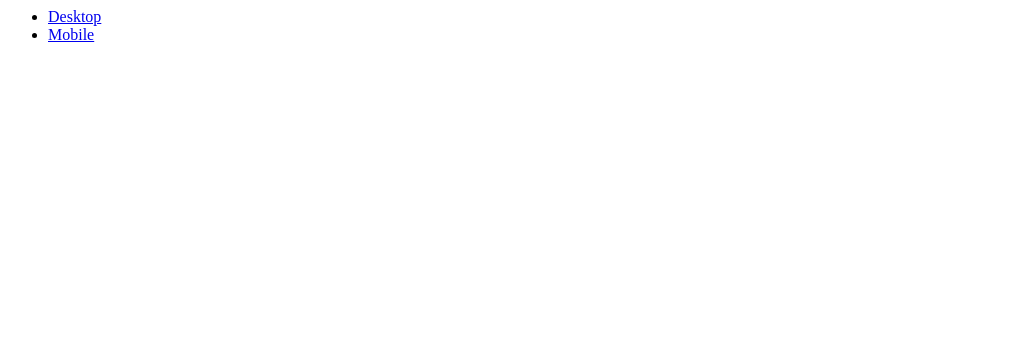
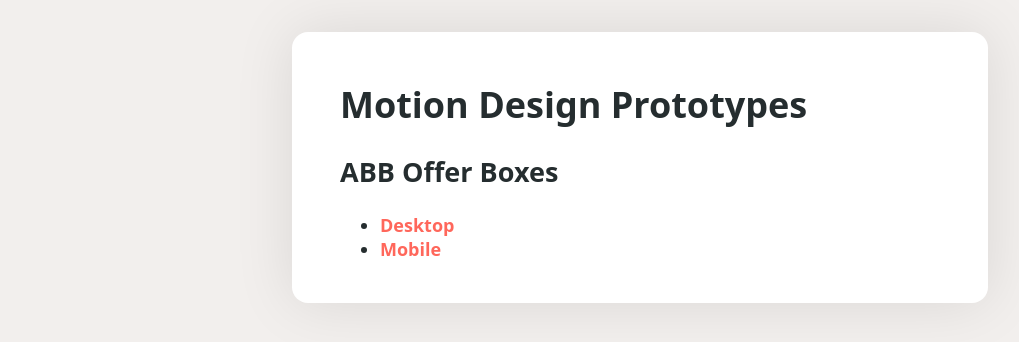
Before and after one commit to paulkelley/motion-design, a plain HTML site: page index.html in a window 1280 px wide. Shown: the whole page, without its empty margins (0-1019 px from the left). Drawn offline with Linux system fonts and the light colour scheme.

Commit message:
Update index.html
light styling

```diff
--- a/index.html
+++ b/index.html
@@ -1,9 +1,40 @@
 <html>
 	<head>
 		<title>Motion Design Prototypes</title>
+		<style>
+			body {
+				font-family: system-ui, helvetica, arial, sans-serif;
+				font-size: 18px;
+				padding: 24px;
+				background: #f2efed;
+				color: #252d2f;
+			}
+			.main {
+				background: #fff;
+				max-width: 600px;
+				margin: 0 auto;
+				padding: 24px 48px;
+				border-radius: 16px;
+				box-shadow: 0 0 60px rgba(0,0,0,.1);
+			}
+
+			a {
+				color: #ff675b;
+				font-weight: bold;
+				text-decoration: none;
+			}
+
+			a:hover {
+				color: #252d2f;
+				text-decoration: underline;
+			}
+		</style>
 	</head>
 	<body>
-		<div>
+		<div class="main">
+			<h1>Motion Design Prototypes</h1>
+
+			<h2>ABB Offer Boxes</h2>
 			<ul>
 				<li>
 					<a href="/desktop.html">Desktop</a>
```
